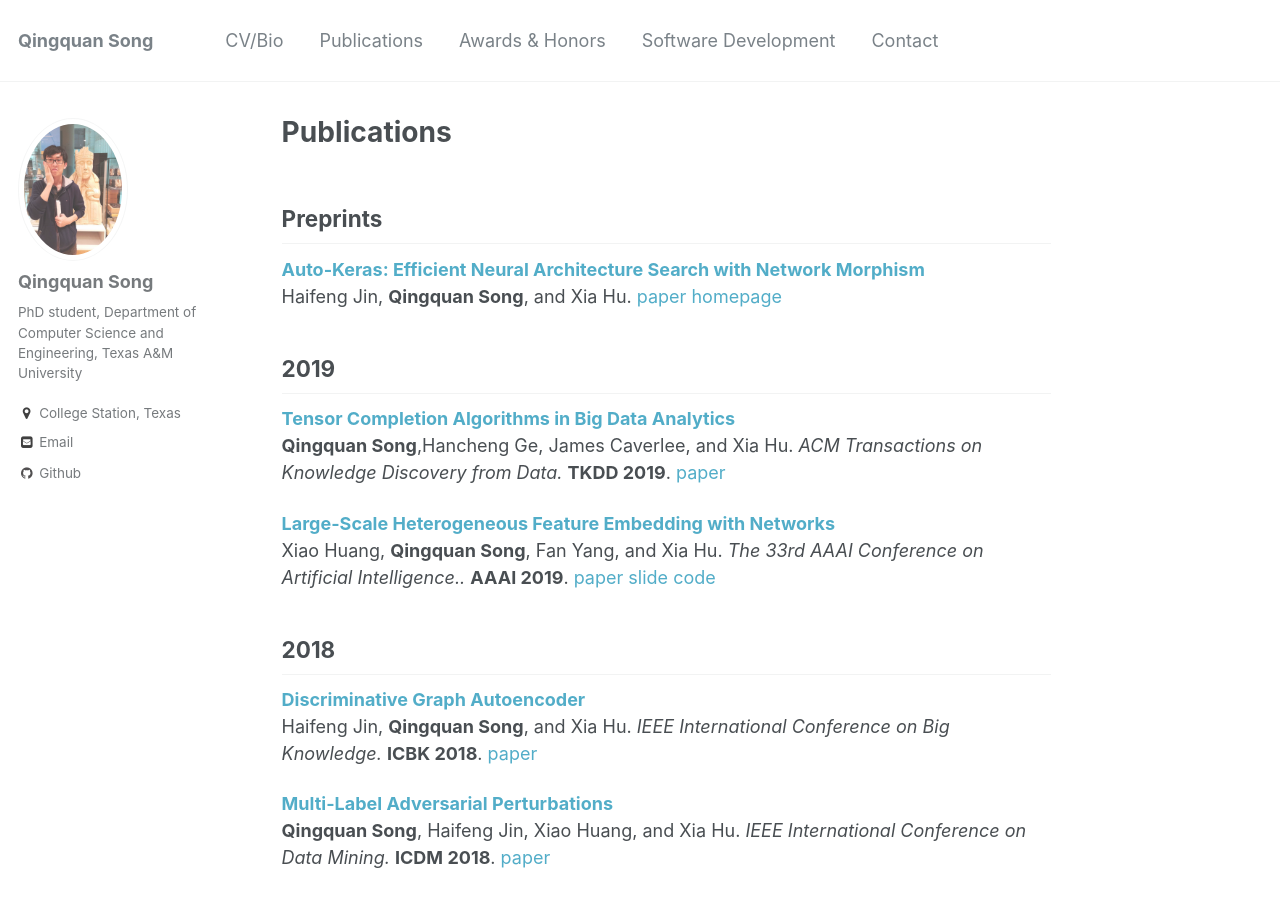
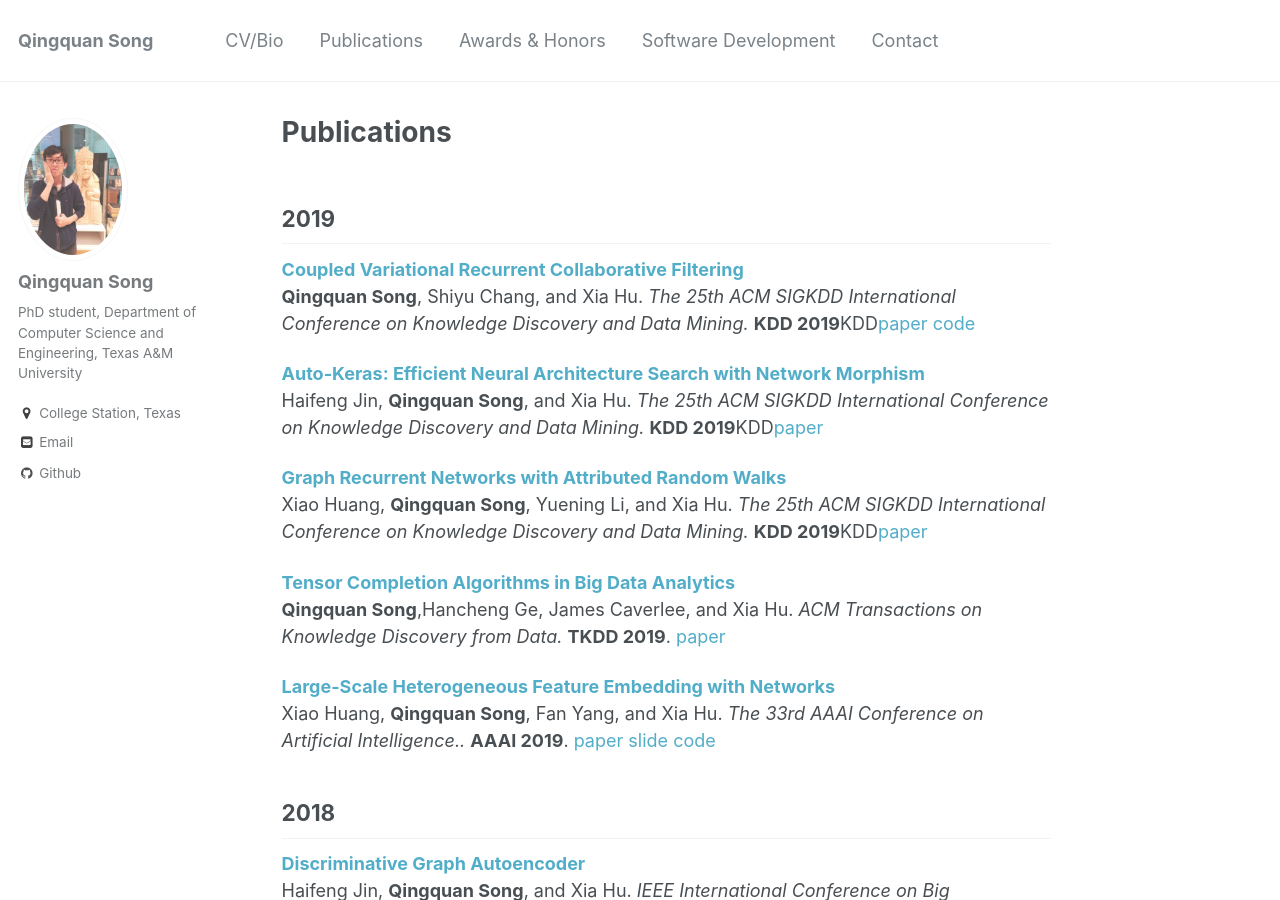
Before and after one commit to song3134/qqsong.github.io, a Jekyll site: the page built from _pages/publications.md, in a window 1280 px wide and 900 px high. Built offline with Jekyll 4.4.1, drawn with Linux system fonts in a browser that asks for light colours.

Commit message:
update publications

```diff
--- a/_pages/publications.md
+++ b/_pages/publications.md
@@ -4,18 +4,26 @@ permalink: /publications/
 author_profile: true
 ---
 
-## Preprints
+<!-- ## Preprints -->
 
-<b>[Auto-Keras: Efficient Neural Architecture Search with Network Morphism](http://song3134.github.io/publications/AK)</b><br>Haifeng Jin, <b>Qingquan Song</b>, and Xia Hu. [paper](https://arxiv.org/pdf/1806.10282.pdf) [homepage](https://autokeras.com)
 
 <!-- <i>System Machine Learning.</i> <b>SysML 2019</b>.-->
 
 ## 2019
+
+<b>[Coupled Variational Recurrent Collaborative Filtering](http://song3134.github.io/publications/CVRCF)</b><br><b>Qingquan Song</b>, Shiyu Chang, and Xia Hu. <i>The 25th ACM SIGKDD International Conference on Knowledge Discovery and Data Mining.</i> <b>KDD 2019</b>KDD[paper](??) [code](https://github.com/song3134/CVRCF)
+
+
+<b>[Auto-Keras: Efficient Neural Architecture Search with Network Morphism](http://song3134.github.io/publications/AK)</b><br>Haifeng Jin, <b>Qingquan Song</b>, and Xia Hu. <i>The 25th ACM SIGKDD International Conference on Knowledge Discovery and Data Mining.</i> <b>KDD 2019</b>KDD[paper](??)
+
+
+<b>[Graph Recurrent Networks with Attributed Random Walks](http://song3134.github.io/publications/GraphRNA)</b><br>Xiao Huang, <b>Qingquan Song</b>, Yuening Li, and Xia Hu. <i>The 25th ACM SIGKDD International Conference on Knowledge Discovery and Data Mining.</i> <b>KDD 2019</b>KDD[paper](??)
+
+
 <b>[Tensor Completion Algorithms in Big Data Analytics](http://song3134.github.io/publications/Survey)</b><br><b>Qingquan Song</b>,Hancheng Ge, James Caverlee, and Xia Hu. <i>ACM Transactions on Knowledge Discovery from Data.</i> <b>TKDD 2019</b>. [paper](https://dl.acm.org/citation.cfm?id=3278607)
 
 
 <b>[Large-Scale Heterogeneous Feature Embedding with Networks](http://song3134.github.io/publications/FeatWalk)</b><br>Xiao Huang, <b>Qingquan Song</b>, Fan Yang, and Xia Hu. <i>The 33rd AAAI Conference on Artificial Intelligence..</i> <b>AAAI 2019</b>. [paper](http://people.tamu.edu/~xhuang/Xiao_AAAI19.pdf) [slide](http://people.tamu.edu/~xhuang/Xiao_Slides_AAAI19.pdf) [code](http://people.tamu.edu/~xhuang/Code.html)
-
 
 
 
```
Also changed, not shown: 1 other file.
